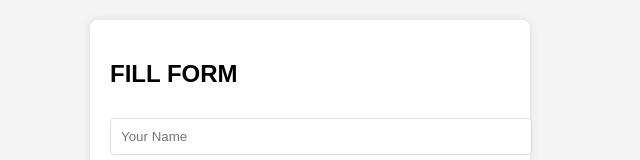
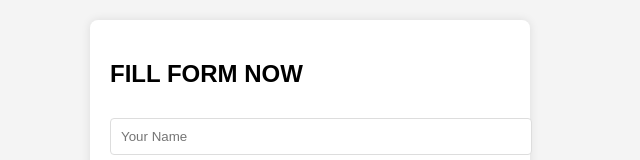
Before and after one commit to MohdRavishIdreesi/webapp_01, a website: page public/index.html in a window 1280 px wide. Shown: the top 160 px of the page, without its empty margins (330-970 px from the left). Drawn offline with Linux system fonts and the light colour scheme.

Commit message:
index.html file edited

```diff
--- a/public/index.html
+++ b/public/index.html
@@ -8,7 +8,7 @@
 </head>
 <body>
   <div class="container">
-    <h2>FILL FORM</h2>
+    <h2>FILL FORM NOW</h2>
     <form id="feedbackForm">
       <input type="text" name="name" placeholder="Your Name" required />
       <input type="email" name="email" placeholder="Your Email" required />
```
